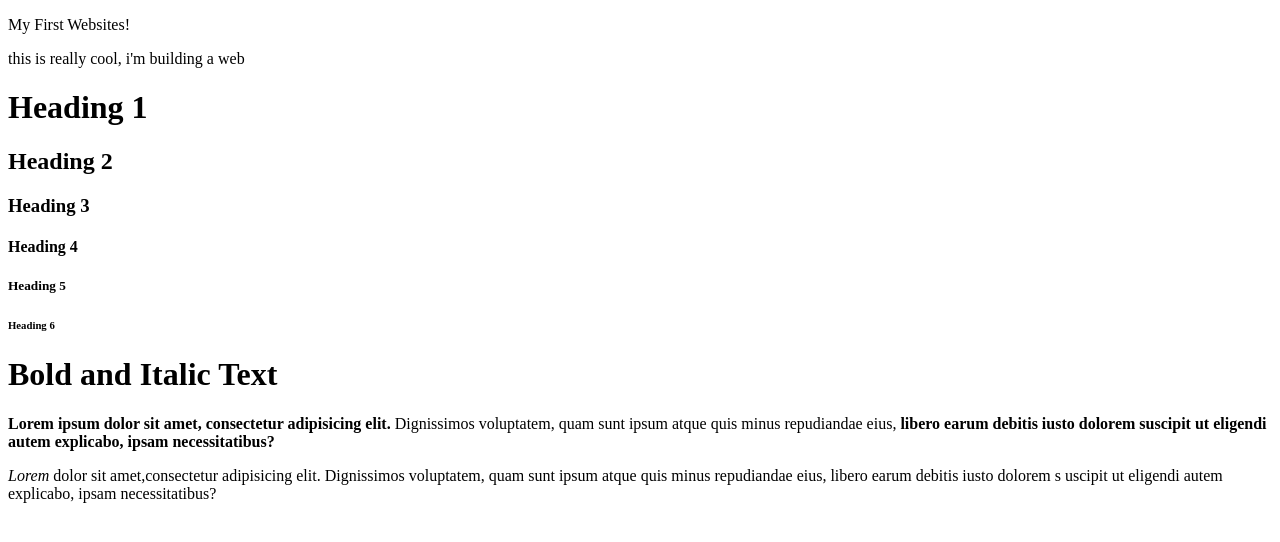
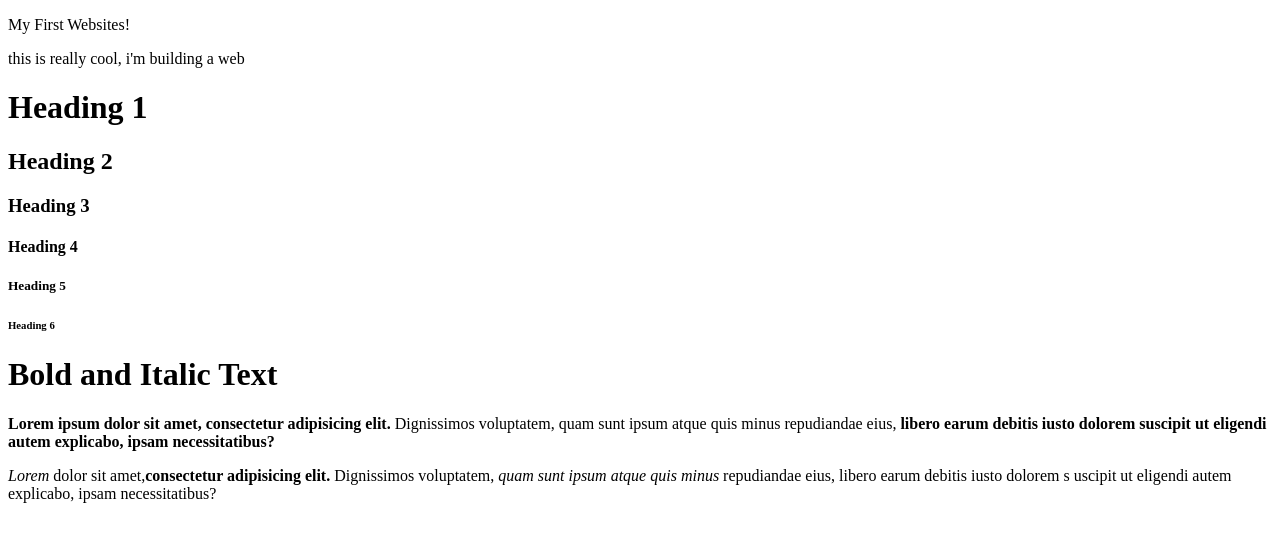
Before and after one commit to AhmadYusuf1502/foundations-working-with-text, a plain HTML site: page index.html in a window 1280 px wide. Drawn offline with Linux system fonts and the light colour scheme.

Commit message:
learn bold and italic tag

```diff
--- a/index.html
+++ b/index.html
@@ -26,8 +26,8 @@
             repudiandae eius, <strong>libero earum debitis iusto dolorem
             suscipit ut eligendi autem explicabo, ipsam necessitatibus?</strong></p>
 
-        <p><em>Lorem</em> dolor sit amet,consectetur adipisicing elit.
-            Dignissimos voluptatem, quam sunt ipsum atque quis minus
+        <p><em>Lorem</em> dolor sit amet,<b>consectetur adipisicing elit.</b>
+            Dignissimos voluptatem, <i>quam sunt ipsum atque quis minus </i>
             repudiandae eius, libero earum debitis iusto dolorem s
             uscipit ut eligendi autem explicabo, ipsam necessitatibus?</p>
 
```
